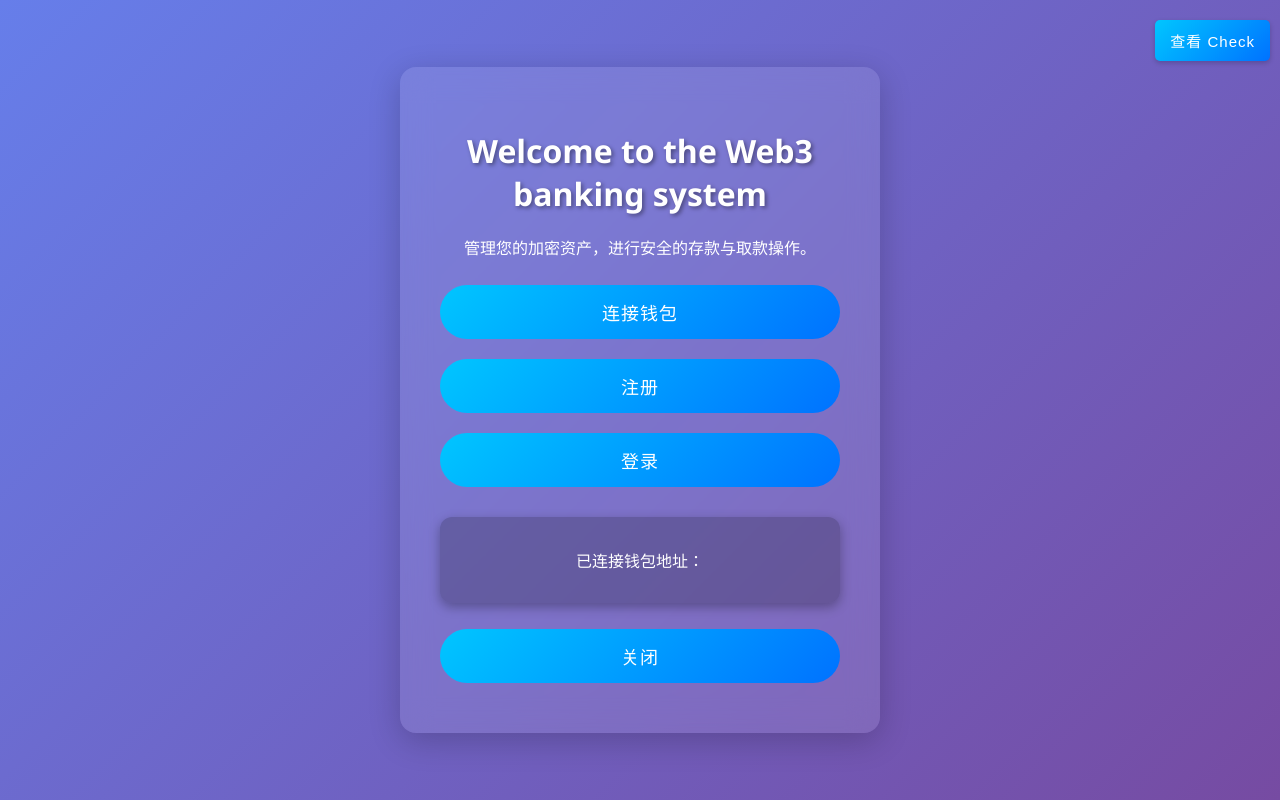
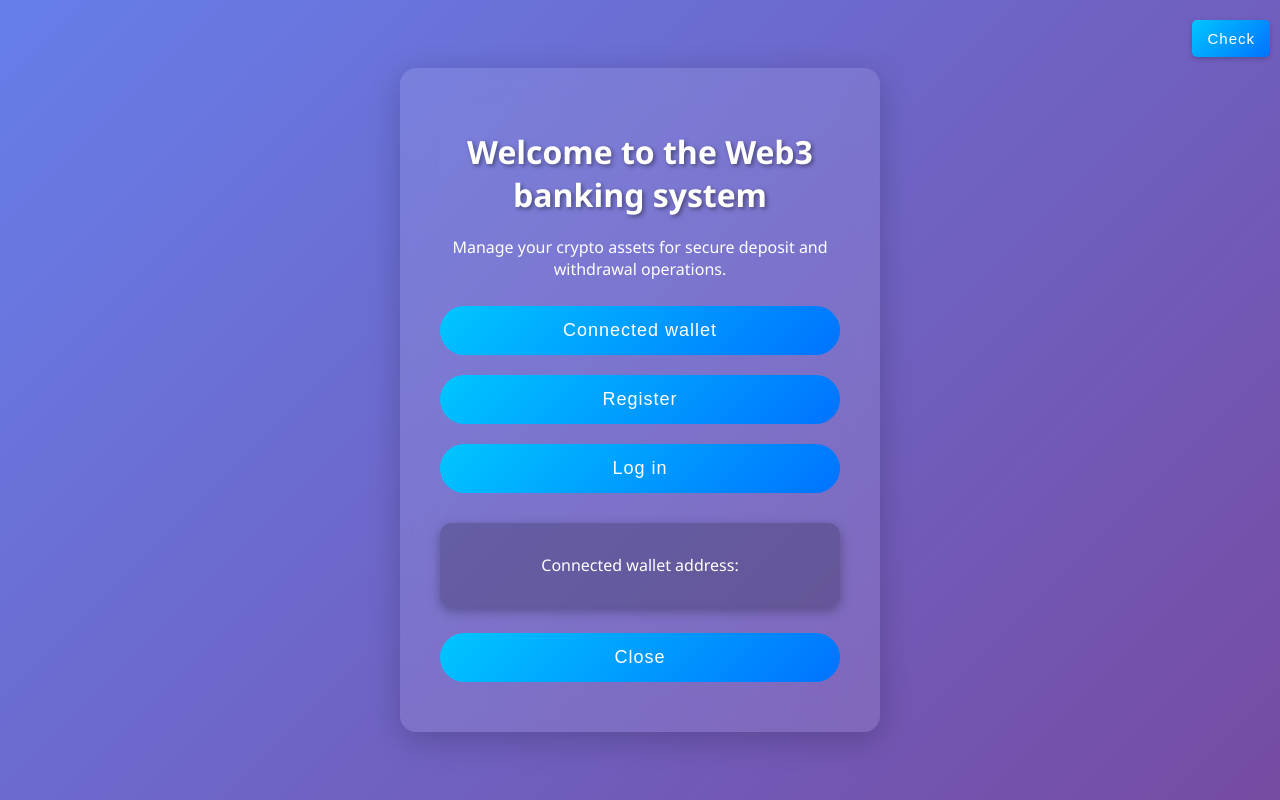
Before and after one commit to SYXL54/SunFlowerSFR, a Flask app: page / in a window 1280 px wide. Run offline with Flask 3, Linux system fonts and the light colour scheme; some libraries are stand-ins or nearby versions.

Commit message:
update index.html

```diff
--- a/templates/index.html
+++ b/templates/index.html
@@ -9,29 +9,29 @@
 </head>
 <body>
     <!-- 右上角按钮 -->
-<button id="checkPageBtn" class="top-right-btn" onclick="location.href='/check'">查看 Check</button>
+<button id="checkPageBtn" class="top-right-btn" onclick="location.href='/check'">Check</button>
 
     <div class="container">
         <h1>Welcome to the Web3 banking system</h1>
-        <p>管理您的加密资产，进行安全的存款与取款操作。</p>
+        <p>Manage your crypto assets for secure deposit and withdrawal operations.</p>
 
         <!-- 连接钱包按钮 -->
-        <button id="connectWalletBtn">连接钱包</button>
+        <button id="connectWalletBtn">Connected wallet</button>
 
         <!-- 导航按钮 -->
         <div class="nav-buttons">
             <!-- 使用超链接跳转到注册页面 -->
             <a href="{{ url_for('register_page') }}">
-                <button type="button">注册</button>
+                <button type="button">Register</button>
             </a>
 
             <!-- 登录按钮 -->
-            <button id="loginBtn" onclick="login()">登录</button>
+            <button id="loginBtn" onclick="login()">Log in</button>
         </div>
 
         <!-- 显示已连接的钱包地址 -->
         <div id="walletInfo" class="hidden">
-            <p>已连接钱包地址：</p>
+            <p>Connected wallet address:</p>
             <p id="walletAddress"></p>
         </div>
 
@@ -39,8 +39,8 @@
         <div id="modal" class="modal">
             <div class="modal-content">
                 <p id="statusMessage"></p>
-                <button id="registerRedirect" style="display:none;">前往注册</button>
-                <button onclick="closeModal()">关闭</button>
+                <button id="registerRedirect" style="display:none;">Go to register</button>
+                <button onclick="closeModal()">Close</button>
             </div>
         </div>
     </div>
@@ -74,13 +74,13 @@
                         localStorage.setItem('walletAddress', walletAddress);
 
                         // 提示用户连接成功
-                        showModal("钱包连接成功！您可以继续注册或登录。");
+                        showModal("Wallet connection successful! You can continue to register or login.");
                     } catch (error) {
-                        console.error("连接钱包失败:", error);
-                        showModal("连接钱包失败，请重试。");
+                        console.error("Failed to connect wallet:", error);
+                        showModal("Failed to connect wallet, please try again.");
                     }
                 } else {
-                    showModal("未检测到 MetaMask，请安装后刷新页面。");
+                    showModal("No MetaMask detected. Please refresh the page after installation.");
                 }
             });
 
@@ -102,7 +102,7 @@
                 if (savedWalletAddress) {
                     window.location.href = '/dashboard';  // 登录后跳转到 Dashboard
                 } else {
-                    showModal("请先连接钱包再进行登录。");
+                    showModal("Please connect your wallet before logging in.");
                 }
             };
         });
```
Also changed, not shown: templates/check.html (+115 -22 lines).
